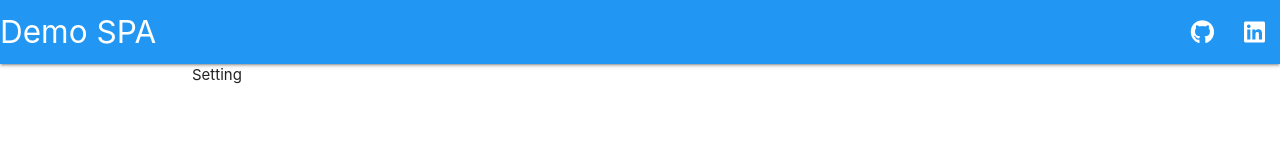
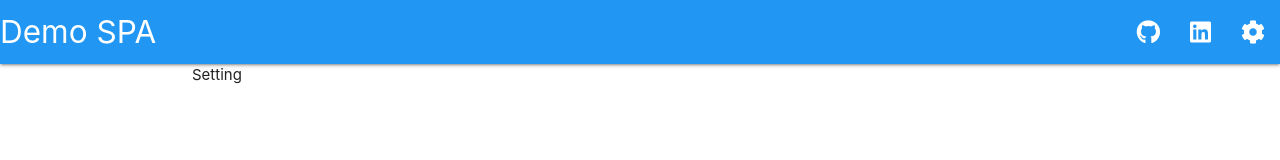
Before and after one commit to namedyangfan/dashboard, a React (Create React App) app: page /setting in a window 1280 px wide. Shown: the top 160 px of the page. Built offline with nearby package versions, Linux system fonts and the light colour scheme.

Commit message:
add setting link

```diff
--- a/src/App.js
+++ b/src/App.js
@@ -21,6 +21,11 @@ const App = () => {
               <i className='fab fa-linkedin' />
             </a>
           </li>
+          <li>
+            <a href='setting'>
+              <i className="fa fa-cog" aria-hidden="true"></i>
+            </a>
+          </li>
         </ul>
       </div>
     </nav>
```
